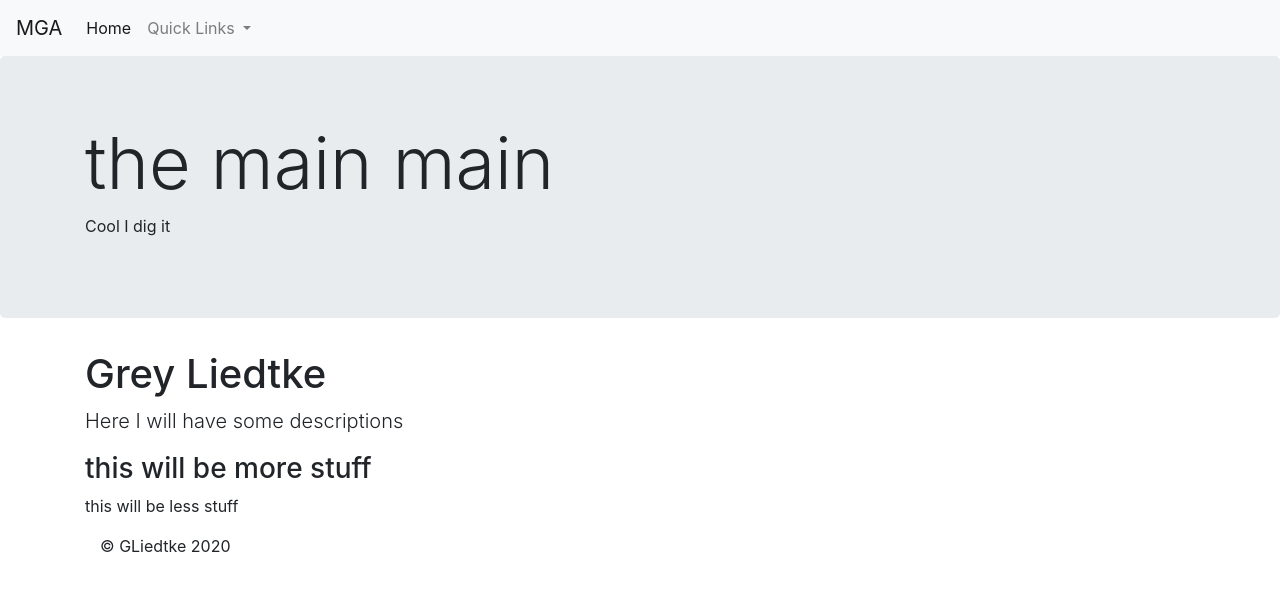
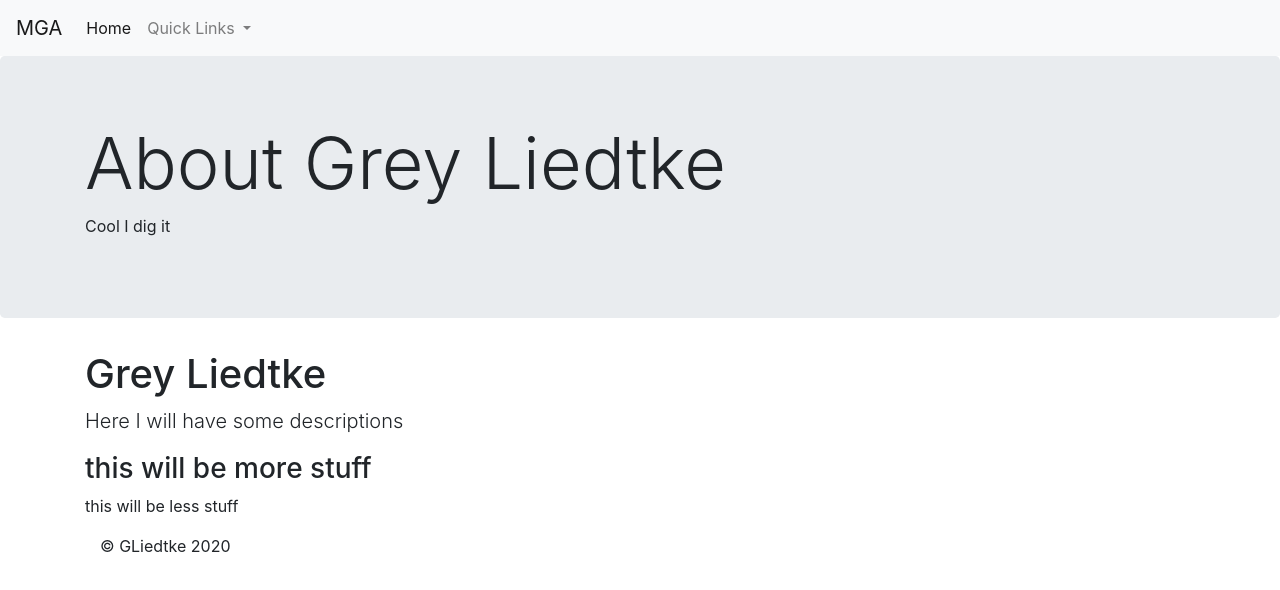
Before and after one commit to greyliedtke/greyliedtke.github.io, a plain HTML site: page AboutGrey.html in a window 1280 px wide. Drawn offline with nearby package versions, Linux system fonts and the light colour scheme.

Commit message:
Update AboutGrey.html

```diff
--- a/AboutGrey.html
+++ b/AboutGrey.html
@@ -38,7 +38,7 @@
 
 <div class="jumbotron">
   <div class="container">
-    <h1 class="display-3"> the main main </h1>
+    <h1 class="display-3"> About Grey Liedtke </h1>
     <p> Cool I dig it </p>
   </div>
 </div>
```
